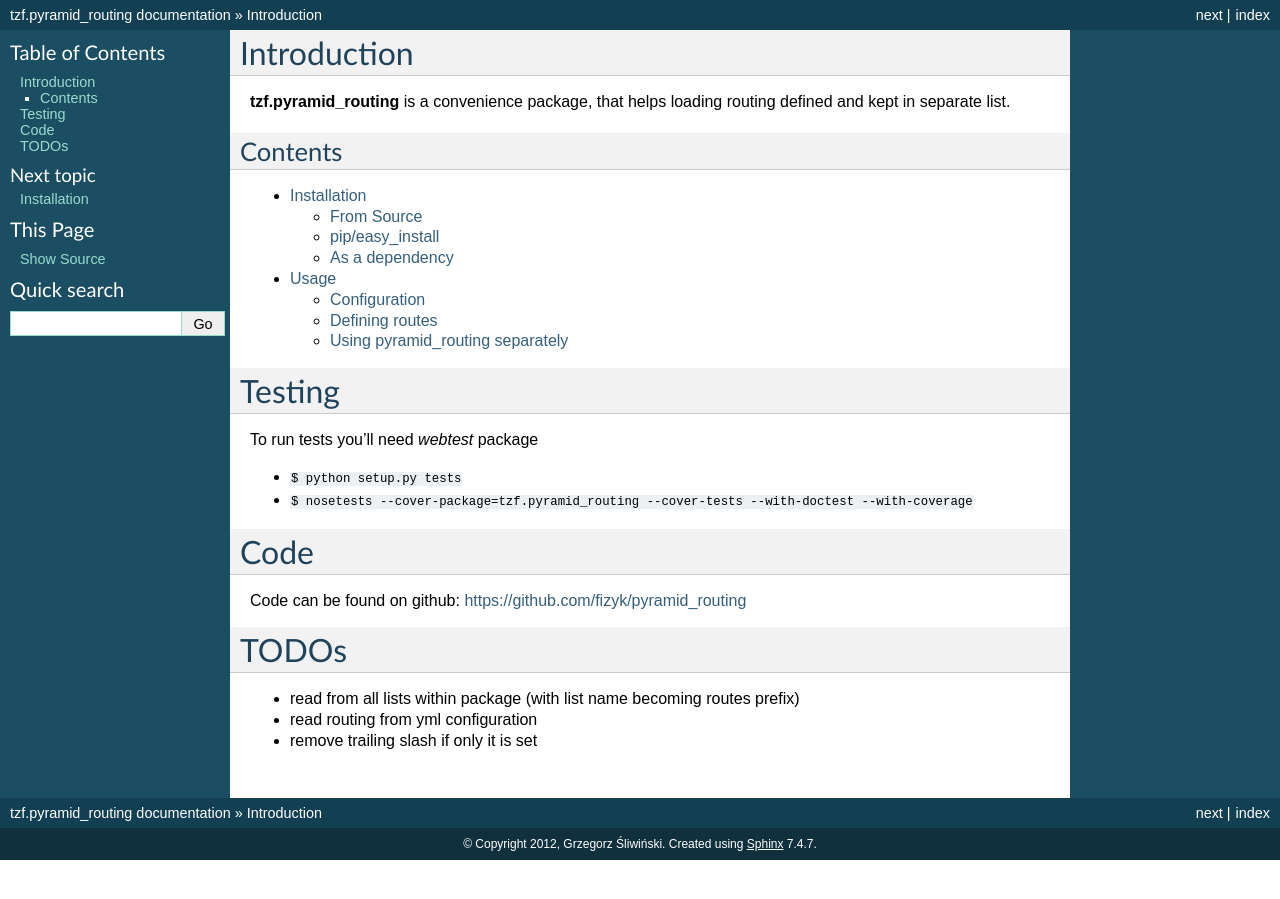
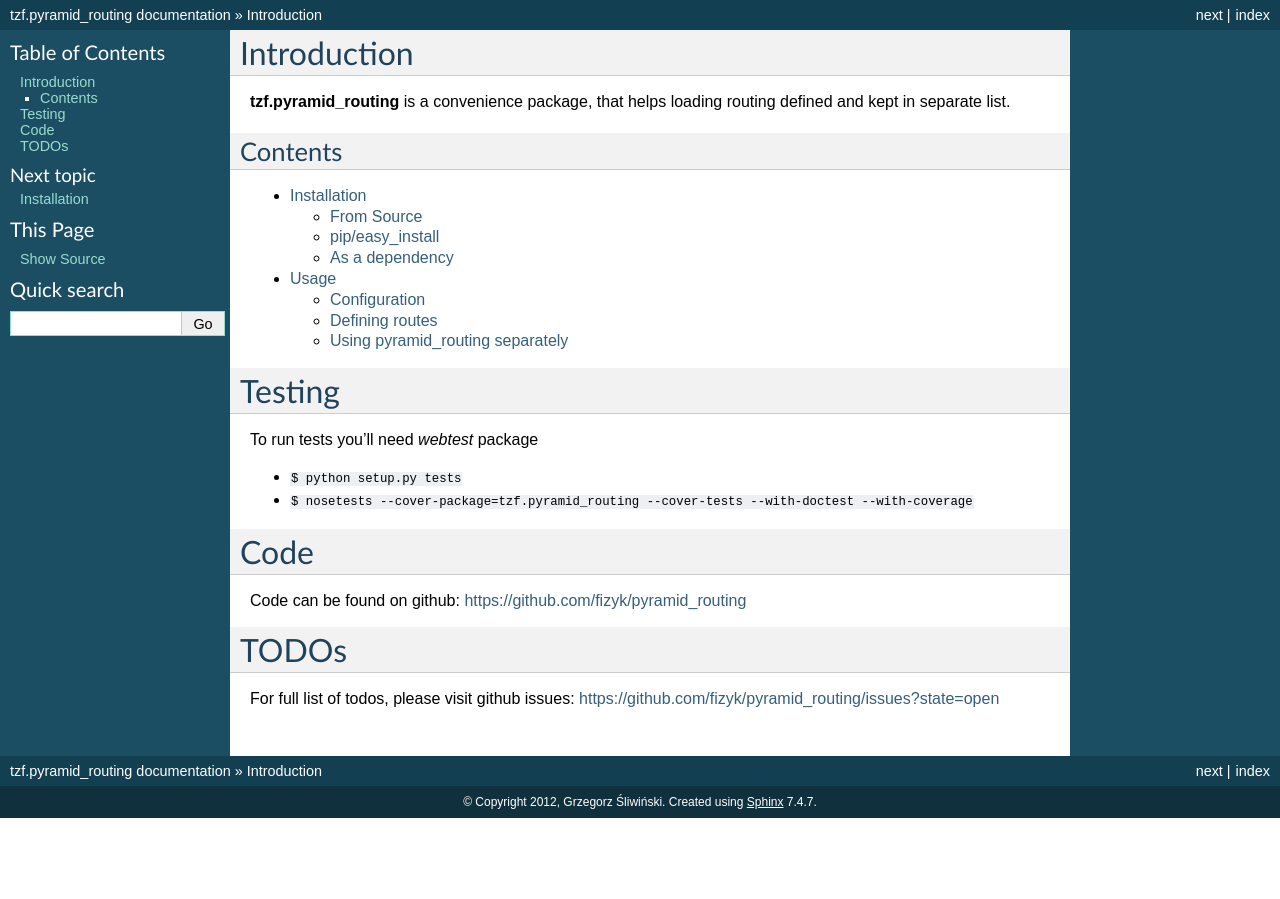
Before and after one commit to fizyk/pyramid_routing, a Sphinx documentation site: the page built from docs/index.rst, in a window 1280 px wide. Built offline with Sphinx 7.4.7, drawn with Linux system fonts in a browser that asks for light colours.

Commit message:
small package update

```diff
--- a/docs/index.rst
+++ b/docs/index.rst
@@ -30,6 +30,5 @@ Code can be found on github: https://github.com/fizyk/pyramid_routing
 TODOs
 =====
 
-- read from all lists within package (with list name becoming routes prefix)
-- read routing from yml configuration
-- remove trailing slash if only it is set
+For full list of todos, please visit github issues:
+https://github.com/fizyk/pyramid_routing/issues?state=open
--- a/setup.py
+++ b/setup.py
@@ -25,14 +25,14 @@ setup(
     long_description=(
         read('README.rst')
         + '\n\n' +
-        read('CHANGES.txt')
+        read('CHANGES.rst')
     ),
     keywords='pyramid routing',
     author='Grzegorz Sliwinski',
     author_email='username: fizyk, domain: fizyk.net.pl',
     url='https://github.com/fizyk/pyramid_routing',
     classifiers=[
-        'Development Status :: 3 - Alpha',
+        'Development Status :: 4 - Beta',
         'Environment :: Web Environment',
         'Intended Audience :: Developers',
         'License :: Public Domain',
```
Also changed, not shown: CHANGES.rst (added, +23 -0 lines), CHANGES.txt (deleted, +0 -13 lines).
